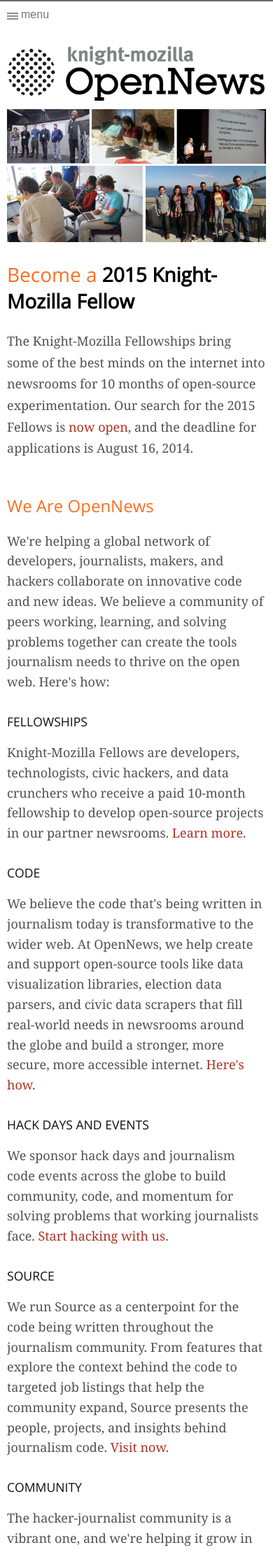
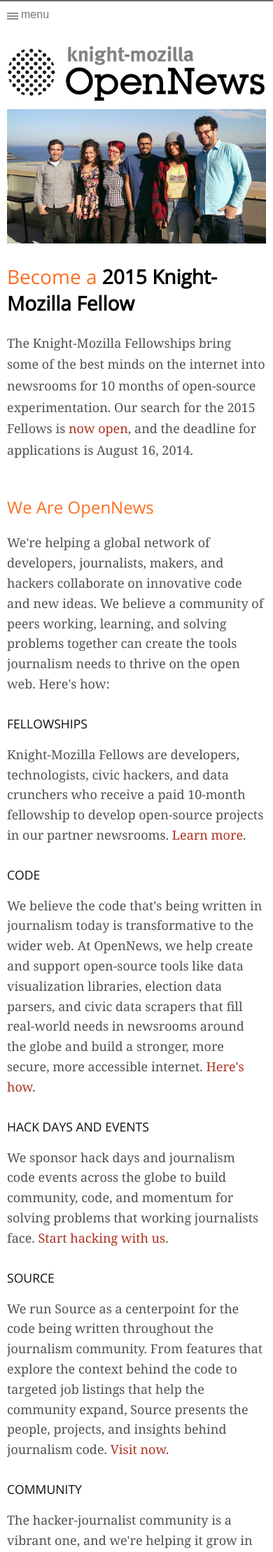
Before and after one commit to mozilla/mozilla-opennews, a Jekyll site: the page built from index.html, in a window 390 px wide. Shown: the top 2218 px of the page at 70% size. Built offline with Jekyll 4.4.1, drawn with Linux system fonts in a browser that asks for light colours; nearby versions of some CDN libraries; Markdown is read by kramdown in place of the engine named in the settings; comment, search, counter and statistics services are not loaded.

Commit message:
updated the multibox image and respnosify

```diff
--- a/index.html
+++ b/index.html
@@ -11,7 +11,9 @@
 <img src="/media/img/fellows/2014-fellows/marcos-220.png" class="frontpic" alt="Marcos Vanetta">
 </div> -->
 <header>
-<img src="/media/img/2015fellowshipbox.jpg" style="width: 100%;" id="2015fellows">
+<img src="/media/img/2015fellowshipbox.jpg" style="width: 100%;" id="2015fellows" class="fellowsbig">
+<img src="/media/img/fellows/2014-fellows/2014_fellows_line.jpg" class="fellowssmall" style="width: 100%;">
+
 <h2>Become <span style="text-transform: lowercase">a</span> <span style="color: black;font-weight: bold;">2015 Knight-Mozilla Fellow</span></h2>
 <p class="bodybig">The Knight-Mozilla Fellowships bring some of the best minds on the internet into newsrooms for 10 months of open-source experimentation. Our search for the 2015 Fellows is <a href="/fellowships/apply.html">now open</a>, and the deadline for applications is August 16, 2014.</p>
 </header>
--- a/media/css/desktop.css
+++ b/media/css/desktop.css
@@ -108,6 +108,11 @@
 display: inline;
 }
 
+img.fellowssmall {
+	display: none;
+}
+
+
 @media screen and (max-width: 890px) {
 	.srccon {
 		display: none;
--- a/media/css/devices.css
+++ b/media/css/devices.css
@@ -523,8 +523,8 @@
 #fellowside li a {
 color: #999999;
 text-decoration: none;
+}
 
-}
 .fellows_home #fellow_home,
 .fellows_apply #apply,
 .community #community,
@@ -634,10 +634,6 @@
 
 .logo-wp:hover {
 background: url("/media/img/partner_strip-2015.png") no-repeat scroll 0px -420px transparent;
-}
-
-header img#2015fellows {
-	width: 100%;
 }
 
 ul.fellowslist, ul.fellowstats {
@@ -911,6 +907,13 @@
 
 
 @media screen and (max-width: 480px) {
+img.fellowsmall {
+	display: inline;
+}
+
+img.fellowsbig {
+	display: none;
+}
 
 	img.frontpic {
 			width: 30%;
```
Also changed, not shown: 3 other files.
